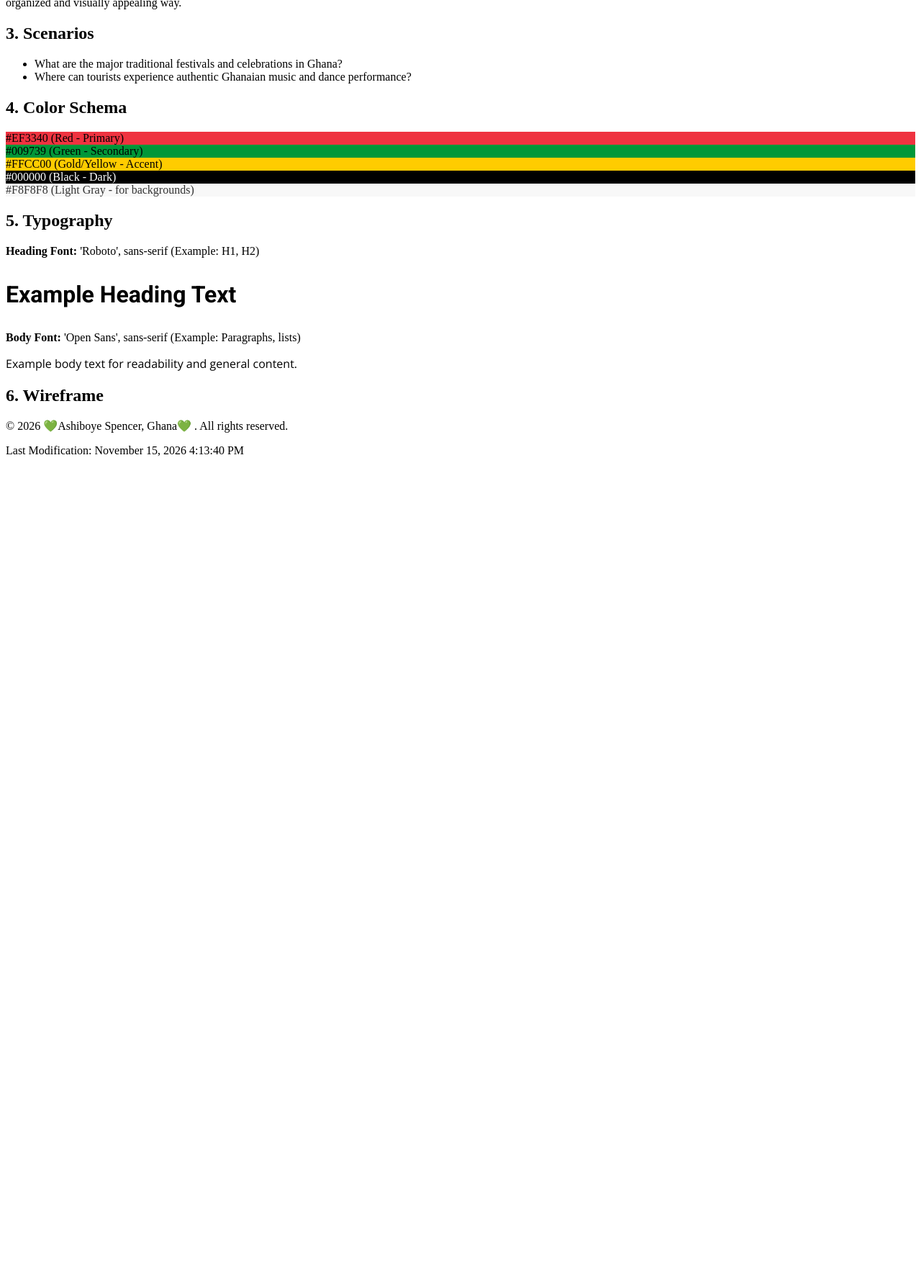
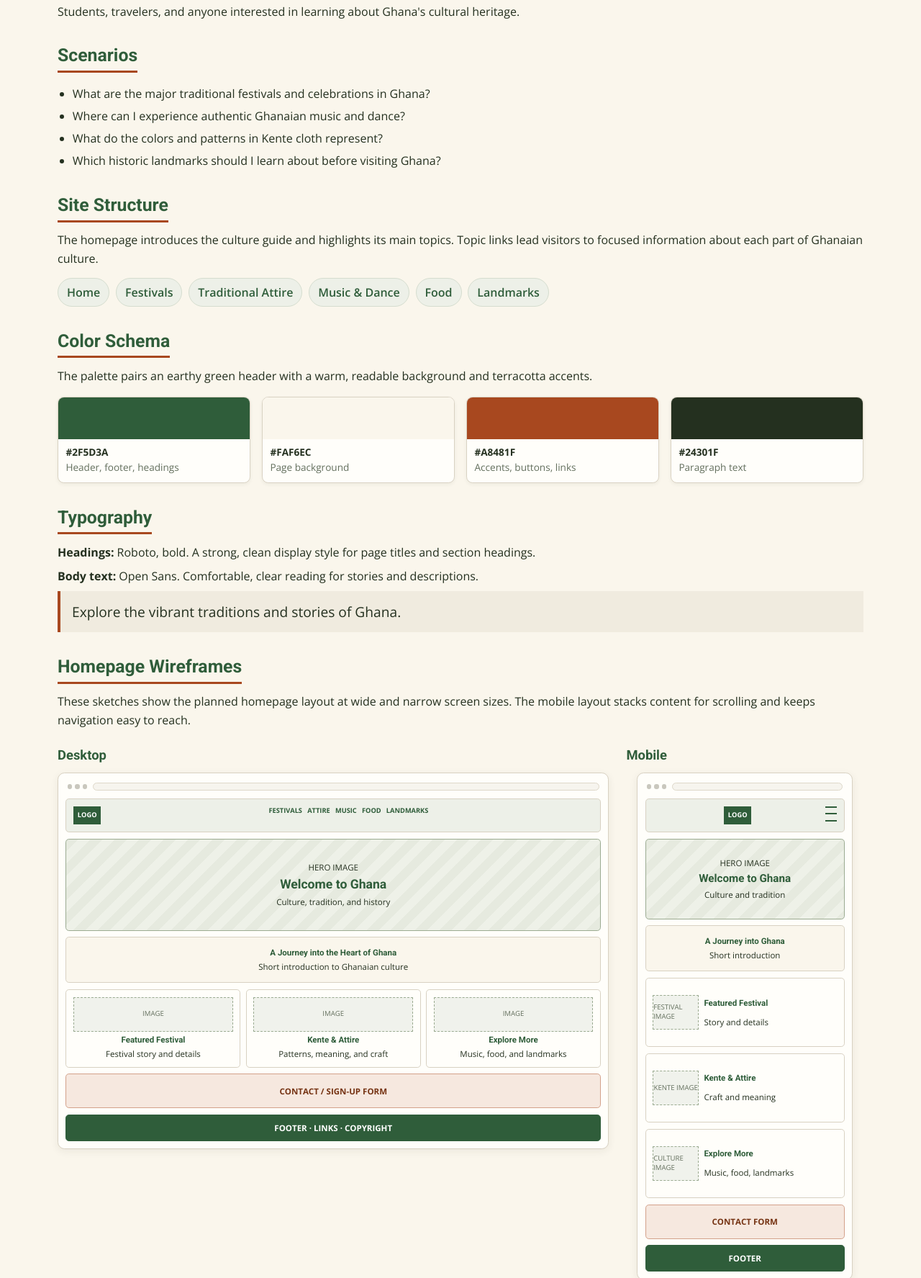
Before and after one commit to Spencerashiboye/wdd131, a plain HTML site: page project/siteplan.html in a window 1280 px wide. Shown: the part 455-2230 px from the top of the page at 72% size. Before the commit the page ends 1106 px from the top, so only its background shows below. Drawn offline with nearby package versions, Linux system fonts and the light colour scheme.

Commit message:
update the sitplan website

```diff
--- a/project/siteplan.html
+++ b/project/siteplan.html
@@ -2,70 +2,146 @@
 <html lang="en">
     <head>
         <meta charset="UTF-8">
-        <meta name="viewpot" content="width=device-width, initial-scale=1.0">
-        <title>WDD 131: Dynamic Web Fundamentals - Ashiboye Spencer</title>
-        <meta name="discription" content="Site plan for Discover Ghana Culture website">
+        <meta name="viewport" content="width=device-width, initial-scale=1.0">
+        <title>Discover Ghana Culture | Website Plan</title>
+        <meta name="description" content="The website plan for Discover Ghana Culture, an introduction to Ghanaian traditions, festivals, food, and landmarks.">
         <meta name="author" content="Ashiboye Spencer">
-        <!-- <link rel="stylesheet" href="styles/styles.css"> -->
-        <link href="https://fonts.googleapis.com/css2?family=Roboto:wght@400;700&family=Open+Sans&display=swap" rel="stylesheet">
+        <link rel="preconnect" href="https://fonts.googleapis.com">
+        <link rel="preconnect" href="https://fonts.gstatic.com" crossorigin>
+        <link href="https://fonts.googleapis.com/css2?family=Open+Sans:wght@400;600;700&family=Roboto:wght@400;700&display=swap" rel="stylesheet">
+        <link rel="stylesheet" href="styles/siteplan.css">
         <script src="scripts/siteplan.js" defer></script>
     </head>
     <body>
-        <header>
-            <h1>Site Plan: Discover Ghana Culture </h1>
-            <nav>
+        <header class="site-header">
+            <a class="brand" href="#overview" aria-label="Discover Ghana Culture site plan home">
+                <span class="brand-mark" aria-hidden="true">✦</span>
+                <span class="brand-copy">
+                    <span class="eyebrow">Website Planning Document</span>
+                    <span class="brand-name">Discover Ghana Culture</span>
+                </span>
+            </a>
+            <nav aria-label="Site plan sections">
                 <ul>
-                    <li><a href="#">Overview</a></li>
-                    <li><a href="#">Purpose</a></li>
-                    <li><a href="#">Audience</a></li>
-                    <li><a href="#">Sitemap</a></li>
-                    <li><a href="#">Branding</a></li>
-                    <li><a href="#">Content</a></li>
+                    <li><a href="#overview">Overview</a></li>
+                    <li><a href="#purpose">Purpose</a></li>
+                    <li><a href="#scenarios">Scenarios</a></li>
+                    <li><a href="#branding">Branding</a></li>
+                    <li><a href="#wireframes">Wireframes</a></li>
                 </ul>
             </nav>
         </header>
+
         <main>
-            <section id="overview">
-                <h2>1. Overview</h2>
-                <h3>Project Name: Discover Ghana Culture</h3>
-                <p><strong>Website URL:</strong>[]</p>
-                <p>This document outlines the plan for the  website, detailing its purpose, target audience, content structure, and visual branding.</p>
+            <section id="overview" class="plan-section">
+                <h2>Site Name</h2>
+                <p><strong>Discover Ghana Culture</strong> introduces visitors to Ghana's traditions, creative arts, and history. The name makes the site's subject clear and welcomes curious readers.</p>
+                <p>Possible domain: <code>discoverghanaculture.org</code></p>
             </section>
-            <section id="purpose">
-                <h2>2. Purpose</h2>
-                <p>The purpose of this site is to serve as an online hub for anyone interested in learning about Ghana’s rich cultural identity. It will feature informational sections on major festivals, traditional attire, music and dance, food, and historic landmarks. The site will educate students, tourists, and anyone curious about Ghanaian culture by providing meaningful insights, images, and resources in an organized and visually appealing way.</p>
+
+            <section id="purpose" class="plan-section">
+                <h2>Site Purpose</h2>
+                <p>The site is an inviting, easy-to-explore guide to Ghanaian culture. It shares stories and visual highlights about festivals, traditional attire, music and dance, food, and historic landmarks, helping students and travelers find meaningful background in one place.</p>
+                <h3>Intended Audience</h3>
+                <p>Students, travelers, and anyone interested in learning about Ghana's cultural heritage.</p>
             </section>
-            <section id="scenarios">
-                <h2>3. Scenarios</h2>
-                <ul>
+
+            <section id="scenarios" class="plan-section">
+                <h2>Scenarios</h2>
+                <ul class="scenario-list">
                     <li>What are the major traditional festivals and celebrations in Ghana?</li>
-                    <li>Where can tourists experience authentic Ghanaian music and dance performance?</li>
+                    <li>Where can I experience authentic Ghanaian music and dance?</li>
+                    <li>What do the colors and patterns in Kente cloth represent?</li>
+                    <li>Which historic landmarks should I learn about before visiting Ghana?</li>
                 </ul>
             </section>
-            <section id="color-schema">
-                <h2>4. Color Schema</h2>
-                <div class="colors">
-                   <div class="color-box primary-color" style="background-color: #EF3340;">#EF3340 (Red - Primary)</div>
-                    <div class="color-box secondary-color" style="background-color: #009739;">#009739 (Green - Secondary)</div>
-                    <div class="color-box accent-color" style="background-color: #FFCC00;">#FFCC00 (Gold/Yellow - Accent)</div>
-                    <div class="color-box dark-color" style="background-color: #000000; color: #FFFFFF;">#000000 (Black - Dark)</div>
-                    <div class="color-box light-color" style="background-color: #F8F8F8; color: #333;">#F8F8F8 (Light Gray - for backgrounds)</div>
+
+            <section id="sitemap" class="plan-section">
+                <h2>Site Structure</h2>
+                <p>The homepage introduces the culture guide and highlights its main topics. Topic links lead visitors to focused information about each part of Ghanaian culture.</p>
+                <ul class="topic-list" aria-label="Planned site topics">
+                    <li>Home</li>
+                    <li>Festivals</li>
+                    <li>Traditional Attire</li>
+                    <li>Music &amp; Dance</li>
+                    <li>Food</li>
+                    <li>Landmarks</li>
+                </ul>
+            </section>
+
+            <section id="branding" class="plan-section">
+                <h2>Color Schema</h2>
+                <p>The palette pairs an earthy green header with a warm, readable background and terracotta accents.</p>
+                <div class="color-palette">
+                    <div class="color-card">
+                        <span class="color-swatch forest"></span>
+                        <span class="color-details"><strong>#2F5D3A</strong><span>Header, footer, headings</span></span>
+                    </div>
+                    <div class="color-card">
+                        <span class="color-swatch cream"></span>
+                        <span class="color-details"><strong>#FAF6EC</strong><span>Page background</span></span>
+                    </div>
+                    <div class="color-card">
+                        <span class="color-swatch terracotta"></span>
+                        <span class="color-details"><strong>#A8481F</strong><span>Accents, buttons, links</span></span>
+                    </div>
+                    <div class="color-card">
+                        <span class="color-swatch ink"></span>
+                        <span class="color-details"><strong>#24301F</strong><span>Paragraph text</span></span>
+                    </div>
+                </div>
+
+                <h2 class="subsection-title">Typography</h2>
+                <p><strong>Headings:</strong> Roboto, bold. A strong, clean display style for page titles and section headings.</p>
+                <p><strong>Body text:</strong> Open Sans. Comfortable, clear reading for stories and descriptions.</p>
+                <p class="type-sample">Explore the vibrant traditions and stories of Ghana.</p>
+            </section>
+
+            <section id="wireframes" class="plan-section">
+                <h2>Homepage Wireframes</h2>
+                <p>These sketches show the planned homepage layout at wide and narrow screen sizes. The mobile layout stacks content for scrolling and keeps navigation easy to reach.</p>
+                <div class="wireframe-grid">
+                    <figure class="wireframe-figure">
+                        <figcaption>Desktop</figcaption>
+                        <div class="wireframe desktop-wireframe" aria-label="Desktop homepage wireframe">
+                            <div class="wf-browser-bar"><span></span><span></span><span></span><span class="wf-address"></span></div>
+                            <div class="wf-header">
+                                <span class="wf-logo">LOGO</span>
+                                <span class="wf-nav">FESTIVALS&nbsp;&nbsp; ATTIRE&nbsp;&nbsp; MUSIC&nbsp;&nbsp; FOOD&nbsp;&nbsp; LANDMARKS</span>
+                            </div>
+                            <div class="wf-hero"><span>HERO IMAGE</span><strong>Welcome to Ghana</strong><span>Culture, tradition, and history</span></div>
+                            <div class="wf-intro"><strong>A Journey into the Heart of Ghana</strong><span>Short introduction to Ghanaian culture</span></div>
+                            <div class="wf-content-row">
+                                <div class="wf-feature"><span class="wf-image">IMAGE</span><strong>Featured Festival</strong><span>Festival story and details</span></div>
+                                <div class="wf-feature"><span class="wf-image">IMAGE</span><strong>Kente &amp; Attire</strong><span>Patterns, meaning, and craft</span></div>
+                                <div class="wf-feature"><span class="wf-image">IMAGE</span><strong>Explore More</strong><span>Music, food, and landmarks</span></div>
+                            </div>
+                            <div class="wf-contact">CONTACT / SIGN-UP FORM</div>
+                            <div class="wf-footer">FOOTER · LINKS · COPYRIGHT</div>
+                        </div>
+                    </figure>
+
+                    <figure class="wireframe-figure">
+                        <figcaption>Mobile</figcaption>
+                        <div class="wireframe mobile-wireframe" aria-label="Mobile homepage wireframe">
+                            <div class="wf-browser-bar"><span></span><span></span><span></span><span class="wf-address"></span></div>
+                            <div class="wf-header"><span class="wf-logo">LOGO</span><span class="wf-menu" aria-label="Menu icon"><span></span><span></span><span></span></span></div>
+                            <div class="wf-hero"><span>HERO IMAGE</span><strong>Welcome to Ghana</strong><span>Culture and tradition</span></div>
+                            <div class="wf-intro"><strong>A Journey into Ghana</strong><span>Short introduction</span></div>
+                            <div class="wf-feature"><span class="wf-image">FESTIVAL IMAGE</span><strong>Featured Festival</strong><span>Story and details</span></div>
+                            <div class="wf-feature"><span class="wf-image">KENTE IMAGE</span><strong>Kente &amp; Attire</strong><span>Craft and meaning</span></div>
+                            <div class="wf-feature"><span class="wf-image">CULTURE IMAGE</span><strong>Explore More</strong><span>Music, food, landmarks</span></div>
+                            <div class="wf-contact">CONTACT FORM</div>
+                            <div class="wf-footer">FOOTER</div>
+                        </div>
+                    </figure>
                 </div>
             </section>
-            <section id="typography">
-                <h2>5. Typography</h2>
-                <p><strong>Heading Font:</strong> 'Roboto', sans-serif (Example: H1, H2)</p>
-                <p style="font-family: 'Roboto', sans-serif; font-weight: 700; font-size: 2em;">Example Heading Text</p>
-                <p><strong>Body Font:</strong> 'Open Sans', sans-serif (Example: Paragraphs, lists)</p>
-                <p style="font-family: 'Open Sans', sans-serif;">Example body text for readability and general content.</p>
-            </section>
-            <section id="content">
-                <h2>6. Wireframe</h2>
-            </section>
         </main>
+
         <footer>
-           <p>&copy; <span id="currentyear"></span> 💚Ashiboye Spencer, Ghana💚 . All rights reserved.</p>
-           <p id="lastmodified"></p>
+            <p>&copy; <span id="currentyear"></span> Ashiboye Spencer, Ghana. All rights reserved.</p>
+            <p id="lastmodified"></p>
         </footer>
     </body>
 </html>
--- /dev/null
+++ b/project/styles/siteplan.css
@@ -0,0 +1,502 @@
+:root {
+    --forest: #2f5d3a;
+    --cream: #faf6ec;
+    --terracotta: #a8481f;
+    --ink: #24301f;
+    --muted: #64705e;
+    --line: #ded8c9;
+    --paper: #fffefa;
+}
+
+* {
+    box-sizing: border-box;
+}
+
+html {
+    scroll-behavior: smooth;
+}
+
+body {
+    margin: 0;
+    background: var(--cream);
+    color: var(--ink);
+    font-family: "Open Sans", Arial, sans-serif;
+    font-size: 1rem;
+    line-height: 1.65;
+}
+
+.site-header {
+    display: flex;
+    align-items: center;
+    justify-content: space-between;
+    gap: 1.5rem;
+    padding: 1.15rem max(1.5rem, calc((100% - 1120px) / 2));
+    background: var(--forest);
+    color: var(--paper);
+}
+
+.brand {
+    display: flex;
+    align-items: center;
+    gap: 0.9rem;
+    color: inherit;
+    text-decoration: none;
+}
+
+.brand-mark {
+    display: grid;
+    width: 3.25rem;
+    aspect-ratio: 1;
+    place-items: center;
+    flex: 0 0 auto;
+    border-radius: 50%;
+    background: var(--cream);
+    color: var(--terracotta);
+    font-size: 1.8rem;
+}
+
+.brand-copy,
+.color-details {
+    display: grid;
+}
+
+.eyebrow {
+    color: #e4ecdf;
+    font-size: 0.75rem;
+    letter-spacing: 0.13em;
+    text-transform: uppercase;
+}
+
+.brand-name {
+    font-family: Roboto, Arial, sans-serif;
+    font-size: clamp(1.35rem, 3vw, 2rem);
+    font-weight: 700;
+    line-height: 1.2;
+}
+
+nav ul {
+    display: flex;
+    flex-wrap: wrap;
+    justify-content: flex-end;
+    gap: 0.35rem;
+    padding: 0;
+    margin: 0;
+    list-style: none;
+}
+
+nav a {
+    display: block;
+    padding: 0.5rem 0.65rem;
+    border-radius: 0.25rem;
+    color: var(--paper);
+    font-size: 0.9rem;
+    text-decoration: none;
+}
+
+nav a:hover,
+nav a:focus-visible {
+    background: var(--paper);
+    color: var(--forest);
+}
+
+main {
+    width: min(100% - 3rem, 1120px);
+    margin: 2rem auto 3rem;
+}
+
+.plan-section {
+    margin: 0 0 2rem;
+}
+
+.plan-section h2 {
+    width: fit-content;
+    margin: 0 0 0.7rem;
+    padding-bottom: 0.28rem;
+    border-bottom: 3px solid var(--terracotta);
+    color: var(--forest);
+    font-family: Roboto, Arial, sans-serif;
+    font-size: 1.55rem;
+    line-height: 1.3;
+}
+
+.plan-section h3 {
+    margin: 1.15rem 0 0.25rem;
+    color: var(--forest);
+    font-family: Roboto, Arial, sans-serif;
+    font-size: 1.15rem;
+}
+
+.plan-section p {
+    margin: 0.45rem 0;
+}
+
+.plan-section code {
+    padding: 0.1rem 0.4rem;
+    border-radius: 0.2rem;
+    background: #e7ecdf;
+    color: var(--forest);
+}
+
+.scenario-list {
+    display: grid;
+    gap: 0.3rem;
+    padding-left: 1.3rem;
+}
+
+.topic-list {
+    display: flex;
+    flex-wrap: wrap;
+    gap: 0.55rem;
+    padding: 0;
+    margin: 0.85rem 0 0;
+    list-style: none;
+}
+
+.topic-list li {
+    padding: 0.35rem 0.75rem;
+    border: 1px solid #d5ddcf;
+    border-radius: 999px;
+    background: #edf0e8;
+    color: var(--forest);
+    font-weight: 600;
+}
+
+.color-palette {
+    display: grid;
+    grid-template-columns: repeat(4, minmax(0, 1fr));
+    gap: 1rem;
+    margin-top: 1rem;
+}
+
+.color-card {
+    overflow: hidden;
+    border: 1px solid #d9d2c3;
+    border-radius: 0.55rem;
+    background: var(--paper);
+    box-shadow: 0 2px 5px rgb(36 48 31 / 6%);
+}
+
+.color-swatch {
+    display: block;
+    height: 3.6rem;
+}
+
+.forest {
+    background: var(--forest);
+}
+
+.cream {
+    background: var(--cream);
+}
+
+.terracotta {
+    background: var(--terracotta);
+}
+
+.ink {
+    background: var(--ink);
+}
+
+.color-details {
+    gap: 0.05rem;
+    padding: 0.55rem 0.65rem 0.7rem;
+    font-size: 0.85rem;
+    line-height: 1.45;
+}
+
+.color-details span {
+    color: var(--muted);
+}
+
+.subsection-title {
+    margin-top: 2rem !important;
+}
+
+.type-sample {
+    padding: 0.8rem 1rem;
+    border-left: 4px solid var(--terracotta);
+    background: #f0ebdf;
+    font-size: 1.2rem;
+}
+
+.wireframe-grid {
+    display: grid;
+    grid-template-columns: minmax(0, 1fr) minmax(210px, 0.43fr);
+    align-items: start;
+    gap: 1.5rem;
+    margin-top: 1.25rem;
+}
+
+.wireframe-figure {
+    min-width: 0;
+    margin: 0;
+}
+
+.wireframe-figure figcaption {
+    margin-bottom: 0.55rem;
+    color: var(--forest);
+    font-family: Roboto, Arial, sans-serif;
+    font-size: 1.15rem;
+    font-weight: 700;
+}
+
+.wireframe {
+    display: grid;
+    gap: 0.55rem;
+    padding: 0.65rem;
+    border: 1px solid #d8d1c2;
+    border-radius: 0.6rem;
+    background: var(--paper);
+    box-shadow: 0 3px 12px rgb(36 48 31 / 7%);
+    color: var(--ink);
+    font-size: 0.72rem;
+    line-height: 1.35;
+    text-align: center;
+}
+
+.wf-browser-bar {
+    display: flex;
+    align-items: center;
+    gap: 0.25rem;
+    min-height: 1rem;
+    padding: 0 0.15rem;
+}
+
+.wf-browser-bar > span:not(.wf-address) {
+    width: 0.4rem;
+    height: 0.4rem;
+    border-radius: 50%;
+    background: #c9c7bd;
+}
+
+.wf-browser-bar .wf-address {
+    height: 0.7rem;
+    flex: 1;
+    margin-left: 0.25rem;
+    border: 1px solid var(--line);
+    border-radius: 999px;
+    background: #f6f4ee;
+}
+
+.wf-header,
+.wf-hero,
+.wf-intro,
+.wf-feature,
+.wf-contact,
+.wf-footer {
+    display: grid;
+    align-content: center;
+    justify-items: center;
+    gap: 0.25rem;
+    padding: 0.6rem;
+    border: 1px solid #d8d1c2;
+    border-radius: 0.3rem;
+}
+
+.wf-header {
+    grid-template-columns: auto 1fr;
+    background: #edf0e8;
+}
+
+.wf-logo {
+    display: grid;
+    width: 2.4rem;
+    height: 1.6rem;
+    place-items: center;
+    background: var(--forest);
+    color: white;
+    font-size: 0.58rem;
+    font-weight: 700;
+}
+
+.wf-nav {
+    color: var(--forest);
+    font-size: 0.58rem;
+    font-weight: 700;
+}
+
+.wf-hero {
+    min-height: 8rem;
+    border-color: #9bab91;
+    background: repeating-linear-gradient(135deg, #e6eadf 0 12px, #eef1e8 12px 24px);
+}
+
+.wf-hero strong {
+    color: var(--forest);
+    font-family: Roboto, Arial, sans-serif;
+    font-size: 1.1rem;
+}
+
+.wf-intro {
+    min-height: 4rem;
+    background: #faf6ec;
+}
+
+.wf-intro strong,
+.wf-feature strong {
+    color: var(--forest);
+    font-family: Roboto, Arial, sans-serif;
+}
+
+.wf-content-row {
+    display: grid;
+    grid-template-columns: repeat(3, minmax(0, 1fr));
+    gap: 0.45rem;
+}
+
+.wf-feature {
+    min-height: 6rem;
+    justify-items: stretch;
+}
+
+.wf-image {
+    display: grid;
+    min-height: 3rem;
+    place-items: center;
+    border: 1px dashed #9bab91;
+    background: #f0f2ec;
+    color: var(--muted);
+    font-size: 0.6rem;
+}
+
+.wf-contact {
+    min-height: 3rem;
+    border-color: #d3a18a;
+    background: #f6e8df;
+    color: #763414;
+    font-weight: 700;
+}
+
+.wf-footer {
+    min-height: 2rem;
+    border-color: var(--forest);
+    background: var(--forest);
+    color: white;
+    font-weight: 700;
+}
+
+.mobile-wireframe {
+    max-width: 300px;
+    margin: 0 auto;
+}
+
+.mobile-wireframe .wf-header {
+    grid-template-columns: 1fr auto;
+}
+
+.wf-menu {
+    display: grid;
+    gap: 0.18rem;
+}
+
+.wf-menu span {
+    width: 1rem;
+    height: 2px;
+    background: var(--forest);
+}
+
+.mobile-wireframe .wf-hero {
+    min-height: 7rem;
+}
+
+.mobile-wireframe .wf-hero strong {
+    font-size: 0.95rem;
+}
+
+.mobile-wireframe .wf-content-row {
+    grid-template-columns: 1fr;
+}
+
+.mobile-wireframe .wf-feature {
+    grid-template-columns: 4.2rem 1fr;
+    align-items: center;
+    justify-items: start;
+    text-align: left;
+}
+
+.mobile-wireframe .wf-image {
+    grid-row: span 2;
+    width: 4rem;
+    height: 3rem;
+    min-height: 0;
+}
+
+footer {
+    padding: 1rem 1.5rem;
+    background: var(--forest);
+    color: var(--paper);
+    font-size: 0.9rem;
+    text-align: center;
+}
+
+footer p {
+    margin: 0.2rem;
+}
+
+@media (max-width: 760px) {
+    .site-header {
+        align-items: flex-start;
+        flex-direction: column;
+        padding: 1rem 1.25rem;
+    }
+
+    nav,
+    nav ul {
+        width: 100%;
+    }
+
+    nav ul {
+        justify-content: flex-start;
+        gap: 0.2rem;
+    }
+
+    nav a {
+        padding: 0.35rem 0.5rem;
+        font-size: 0.82rem;
+    }
+
+    main {
+        width: min(100% - 2rem, 1120px);
+        margin-top: 1.5rem;
+    }
+
+    .color-palette {
+        grid-template-columns: repeat(2, minmax(0, 1fr));
+        gap: 0.7rem;
+    }
+
+    .wireframe-grid {
+        grid-template-columns: 1fr;
+    }
+}
+
+@media (max-width: 420px) {
+    .brand-mark {
+        width: 2.7rem;
+    }
+
+    .brand-name {
+        font-size: 1.3rem;
+    }
+
+    .eyebrow {
+        font-size: 0.65rem;
+    }
+
+    .plan-section h2 {
+        font-size: 1.35rem;
+    }
+
+    .desktop-wireframe .wf-nav {
+        font-size: 0.46rem;
+    }
+
+    .desktop-wireframe .wf-content-row {
+        gap: 0.25rem;
+    }
+
+    .desktop-wireframe .wf-feature {
+        padding: 0.35rem 0.2rem;
+        font-size: 0.6rem;
+    }
+}
```
